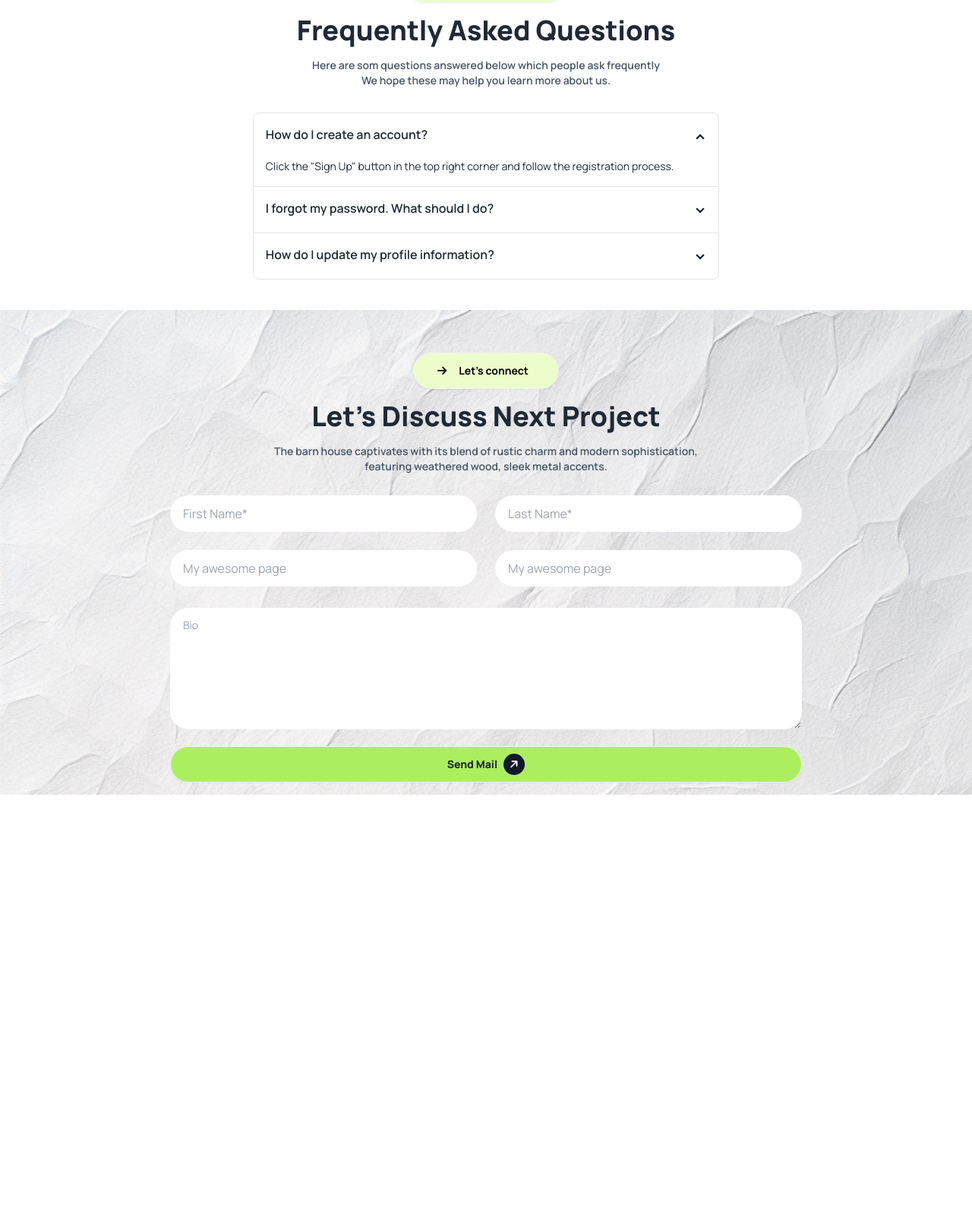
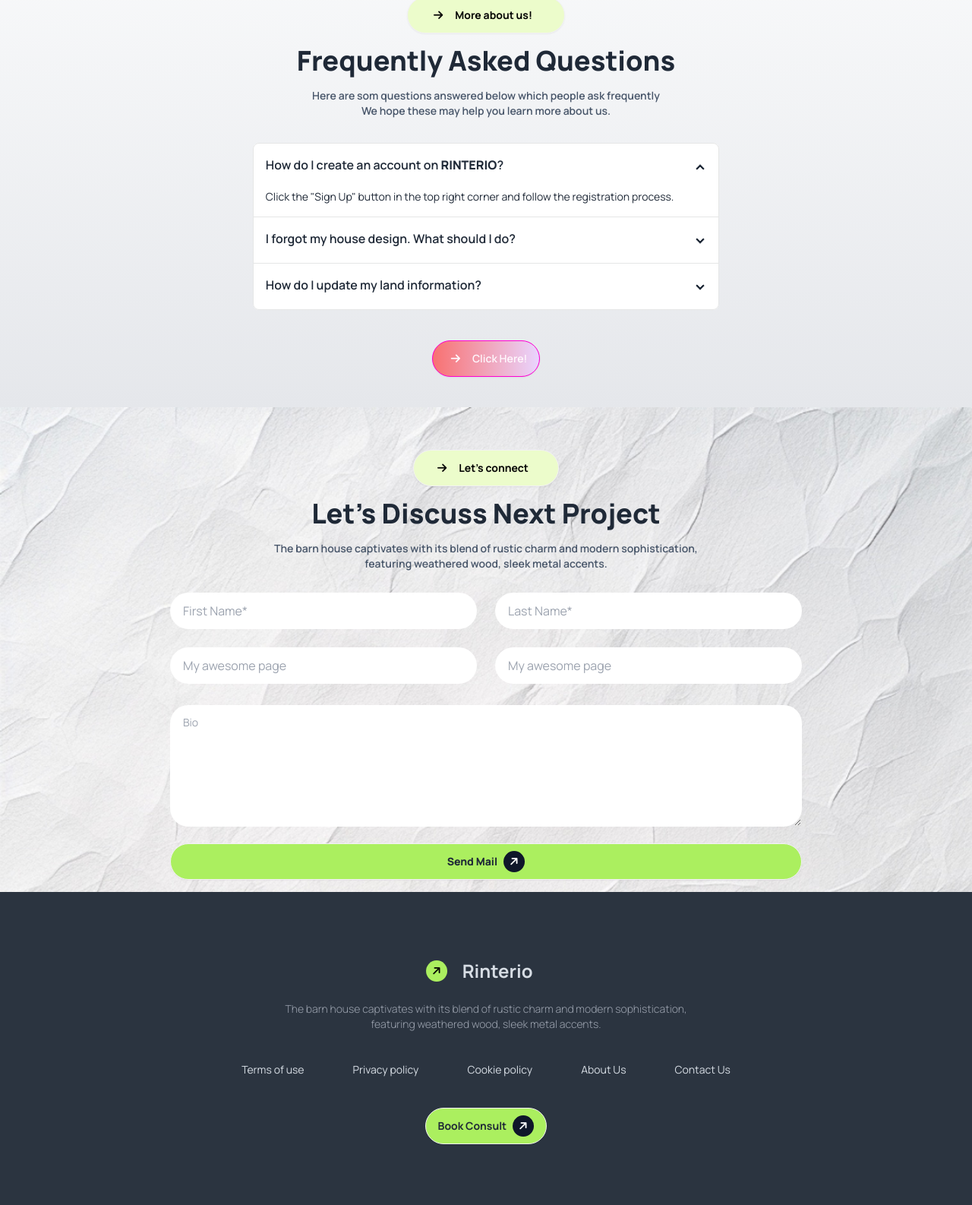
Before and after one commit to AB-Anam/Ass3-TailwindCss, a plain HTML site: page index.html in a window 1280 px wide. Shown: the part 2844-4430 px from the top of the page at 76% size. Before the commit the page ends 3890 px from the top, so only its background shows below. Drawn offline with nearby package versions, Linux system fonts and the light colour scheme.

Commit message:
footer section done

```diff
--- a/index.html
+++ b/index.html
@@ -280,7 +280,9 @@
       </div>
     </section>
     <!-- Extra Section -->
-     <section class="mx-auto px-6 lg:px-20 py-10">
+
+     <section class="w-full bg-my-8 bg-gradient-to-b  from-gray-50 to-gray-200 py-10">
+      <div class="mx-auto px-6 lg:px-20 py-10">
         <div class="grid justify-center">
           <button class="btn rounded-full bg-gradient-to-r  from-lime-100 to-lime-100
                 w-full lg:w-52 font-bold justify-center">
@@ -296,23 +298,43 @@
                   <div class="join join-vertical bg-base-100 ">
                     <div class="collapse collapse-arrow join-item border-base-300 border">
                       <input type="radio" name="my-accordion-4" checked="checked" />
-                    <div class="collapse-title font-semibold">How do I create an account?</div>
+                      <div class="collapse-title font-semibold">How do I create an account on <span class="font-extrabold">RINTERIO</span>?</div>
                       <div class="collapse-content text-sm">Click the "Sign Up" button in the top right corner and follow the registration process.</div>
                     </div>
                     <div class="collapse collapse-arrow join-item border-base-300 border">
                       <input type="radio" name="my-accordion-4" />
-                    <div class="collapse-title font-semibold">I forgot my password. What should I do?</div>
+                      <div class="collapse-title font-semibold">I forgot my house design. What should I do?</div>
                       <div class="collapse-content text-sm">Click on "Forgot Password" on the login page and follow the instructions sent to your email.</div>
                     </div>
                     <div class="collapse collapse-arrow join-item border-base-300 border">
                       <input type="radio" name="my-accordion-4" />
-                    <div class="collapse-title font-semibold">How do I update my profile information?</div>
+                      <div class="collapse-title font-semibold">How do I update my land information?</div>
                       <div class="collapse-content text-sm">Go to "My Account" settings and select "Edit Profile" to make changes.</div>
                     </div>
                   </div>
                 </div>
+              </div>
+                   <!-- Modal -->
+     <section class="flex justify-center">
+      <!-- Open the modal using ID.showModal() method -->
+<button class="btn btn-soft btn-soft btn-secondary rounded-full bg-gradient-to-r from-red-400 to-purple-200" onclick="my_modal_5.showModal()">
+  <span class="text-sm px-2 py-1 rounded-full origin-center text-yellow-50">
+    <i class="fa-solid fa-arrow-right"></i></span>Click Here!</button>
+  <dialog id="my_modal_5" class="modal modal-bottom sm:modal-middle">
+    <div class="modal-box">
+      <h3 class="text-lg font-bold">Hello!</h3>
+      <p class="py-4">Press ESC key or click the button below to close</p>
+      <div class="modal-action">
+        <form method="dialog">
+          <!-- if there is a button in form, it will close the modal -->
+          <button class="btn bg-teal-500">Close</button>
+        </form>
+      </div>
+    </div>
+  </dialog>
+     </section>
+     </section>
 
-     </section>
     <!-- Form Section -->
     <section >
         <div class="bg-[url(./assets/bg.jpg)] w-full bg-cover py-4">
@@ -341,7 +363,6 @@
               <fieldset class="fieldset py-3">
                 <input type="text" class="input rounded-3xl   w-full" placeholder="My awesome page" />
               </fieldset>
-
             </div>
             <!-- Text Area -->
             <textarea class="textarea w-full h-40 rounded-3xl my-4" placeholder="Bio"></textarea>
@@ -353,8 +374,32 @@
           </div>
       </div>
     </section>
-    <footer>
-
+    <!-- Footer Section -->
+ <section class="mx-auto px-4 lg:px-52 bg-neutral">
+  <footer class="footer sm:footer-horizontal footer-center bg-neutral text-neutral-content py-10 lg:py-20">
+      <div class=" flex -mb-6 gap-0.5">
+       <span class="text-sm px-2 py-1 rounded-full origin-center
+       -rotate-45 bg-barn-primary font-extralight text-black">
+        <i class="fa-solid fa-arrow-right"></i></span>
+        <a class="btn btn-ghost text-2xl font-bold">Rinterio</a>
+      </div>
+      <p class="text-sm text-gray-400 font-light">
+        The barn house captivates with its blend of rustic charm and modern sophistication,<br>
+         featuring weathered wood, sleek metal accents.
+      </p>
+    <nav class="navbar-center flex flex-col lg:flex-row gap:6 lg:gap-16 text-md">
+      <a class="link link-hover">Terms of use</a>
+      <a class="link link-hover">Privacy policy</a>
+      <a class="link link-hover">Cookie policy</a>
+      <a class="link link-hover">About Us</a>
+      <a class="link link-hover">Contact Us</a>
+    </nav>
+    <div class="lg:flex justify-center">
+      <a class="btn rounded-full bg-barn-primary font-bold">Book Consult
+        <span class="text-sm px-2 py-1 rounded-full text-white bg-slate-900 origin-center -rotate-45 font-extralight"><i class="fa-solid fa-arrow-right"></i></span>
+      </i></a>
+    </div>
   </footer>
+ </section>
 </body>
 </html>
```
Lines whose indentation alone changed are shown as unchanged.
